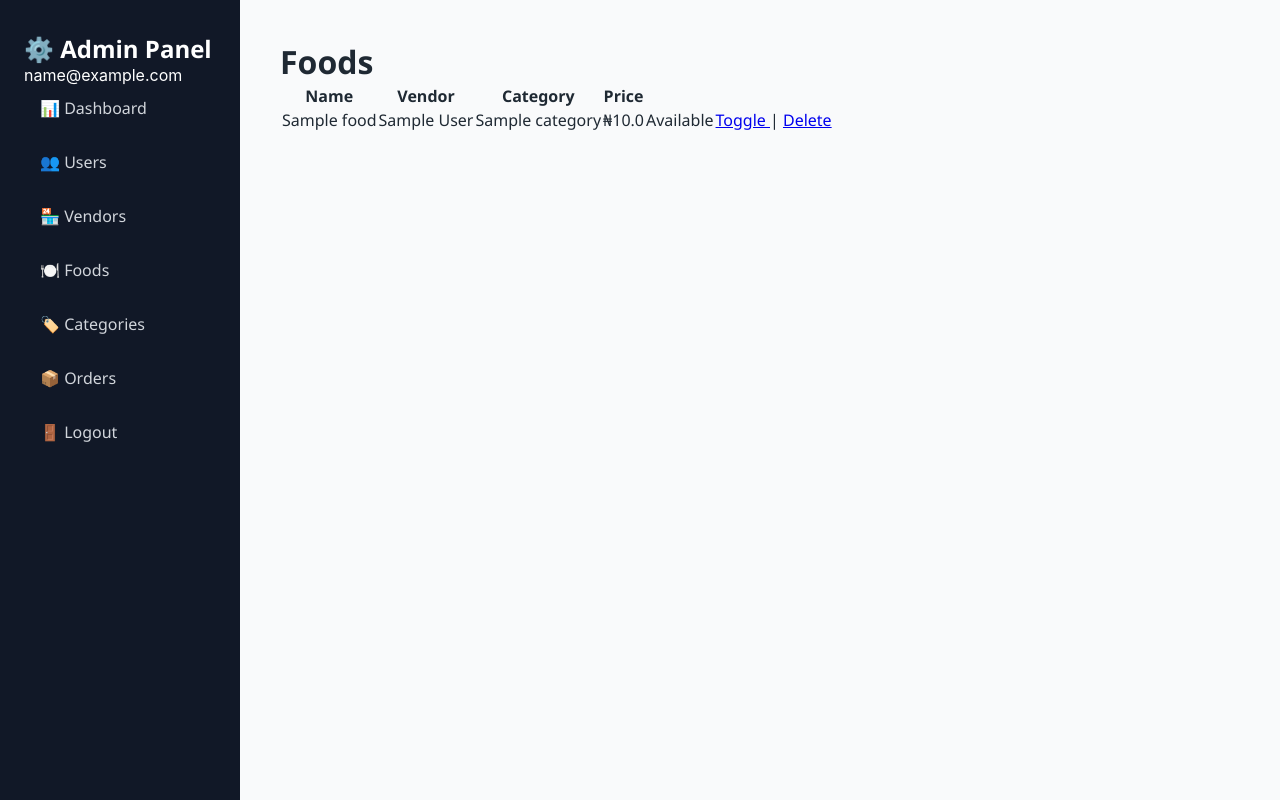
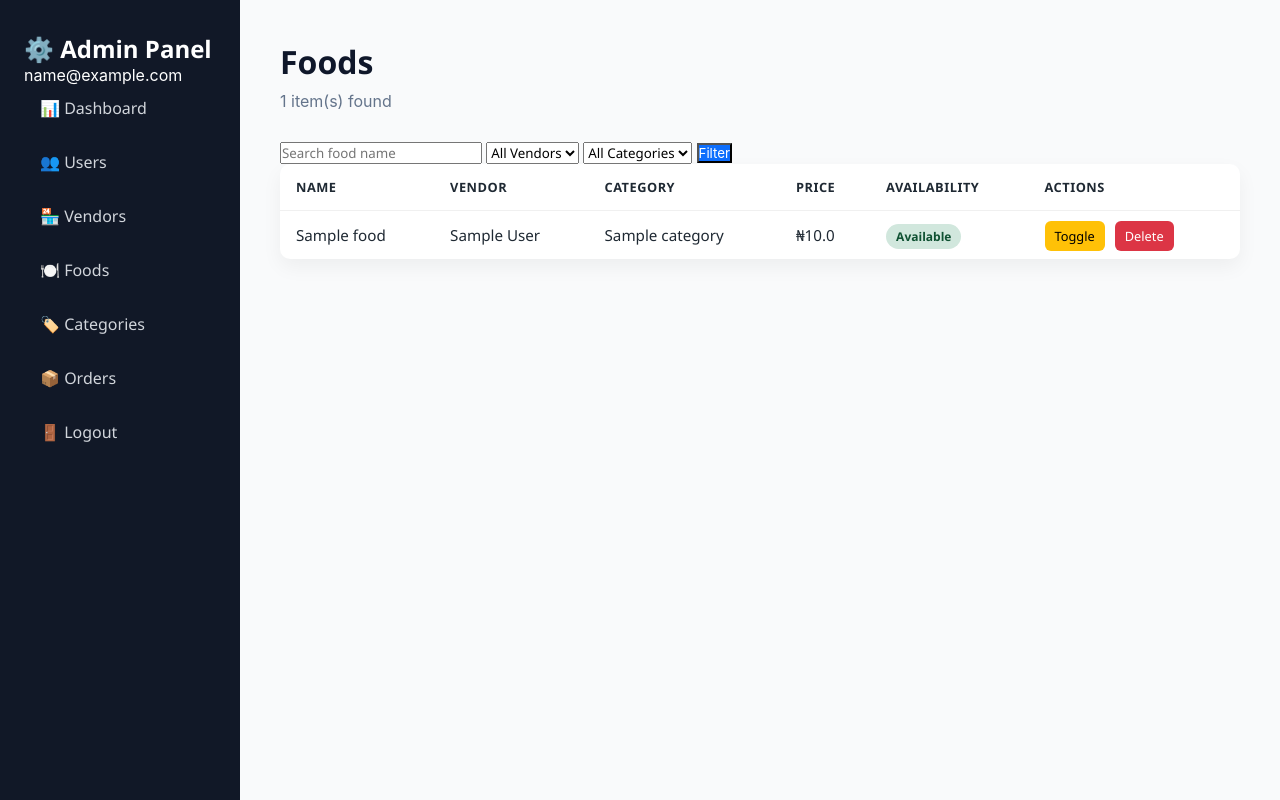
Before and after one commit to Zurum2025/OCFODS, a Flask app: page /admin/admin_foods in a window 1280 px wide. Shown: the part 118-918 px from the top of the page. Run offline with Flask 3, Linux system fonts and the light colour scheme; a user stored in the database is signed in; tables that the repository leaves empty hold one stand-in row (values such as "Sample post").

Commit message:
Upgrade admin-food management

```diff
--- a/templates/admin/admin_foods.html
+++ b/templates/admin/admin_foods.html
@@ -1,14 +1,44 @@
 {% extends "admin/admin_layout.html" %}
 
 {% block admin_content %}
-<h1>Foods</h1>
 
-<table>
+<div class="dashboard-header">
+    <h1>Foods</h1>
+    <p>{{ foods|length }} item(s) found</p>
+</div>
+
+<form method="GET" class="admin-filter-bar">
+    <input type="text" name="q" value="{{ q }}" placeholder="Search food name">
+
+    <select name="vendor_id">
+        <option value="">All Vendors</option>
+        {% for vendor in vendors %}
+        <option value="{{ vendor.id }}" {% if selected_vendor == vendor.id %}selected{% endif %}>
+            {{ vendor.business_name }}
+        </option>
+        {% endfor %}
+    </select>
+
+    <select name="category_id">
+        <option value="">All Categories</option>
+        {% for category in categories %}
+        <option value="{{ category.id }}" {% if selected_category == category.id %}selected{% endif %}>
+            {{ category.name }}
+        </option>
+        {% endfor %}
+    </select>
+
+    <button type="submit" class="btn-view">Filter</button>
+</form>
+
+<table class="app-table">
     <tr>
         <th>Name</th>
         <th>Vendor</th>
         <th>Category</th>
         <th>Price</th>
+        <th>Availability</th>
+        <th>Actions</th>
     </tr>
 
     {% for food in foods %}
@@ -19,22 +49,18 @@
         <td>₦{{ food.price }}</td>
         <td>
             {% if food.availability %}
-                Available
+                <span class="badge badge-success">Available</span>
             {% else %}
-                Unavailable
+                <span class="badge badge-danger">Unavailable</span>
             {% endif %}
         </td>
-        <td>
-            <a href="{{ url_for('admin_toggle_food', food_id=food.id) }}">
-                Toggle
-            </a>
-            |
+        <td class="table-actions">
+            <a href="{{ url_for('admin_toggle_food', food_id=food.id) }}" class="btn-warning">Toggle</a>
             <a href="{{ url_for('admin_delete_food', food_id=food.id) }}"
-               onclick="return confirm('Delete this food?')">
-                Delete
-            </a>
+               onclick="return confirm('Delete this food?')" class="btn-danger">Delete</a>
         </td>
     </tr>
     {% endfor %}
 </table>
+
 {% endblock %}
```
Also changed, not shown: templates/admin/admin_categories.html (added, +33 -0 lines).
